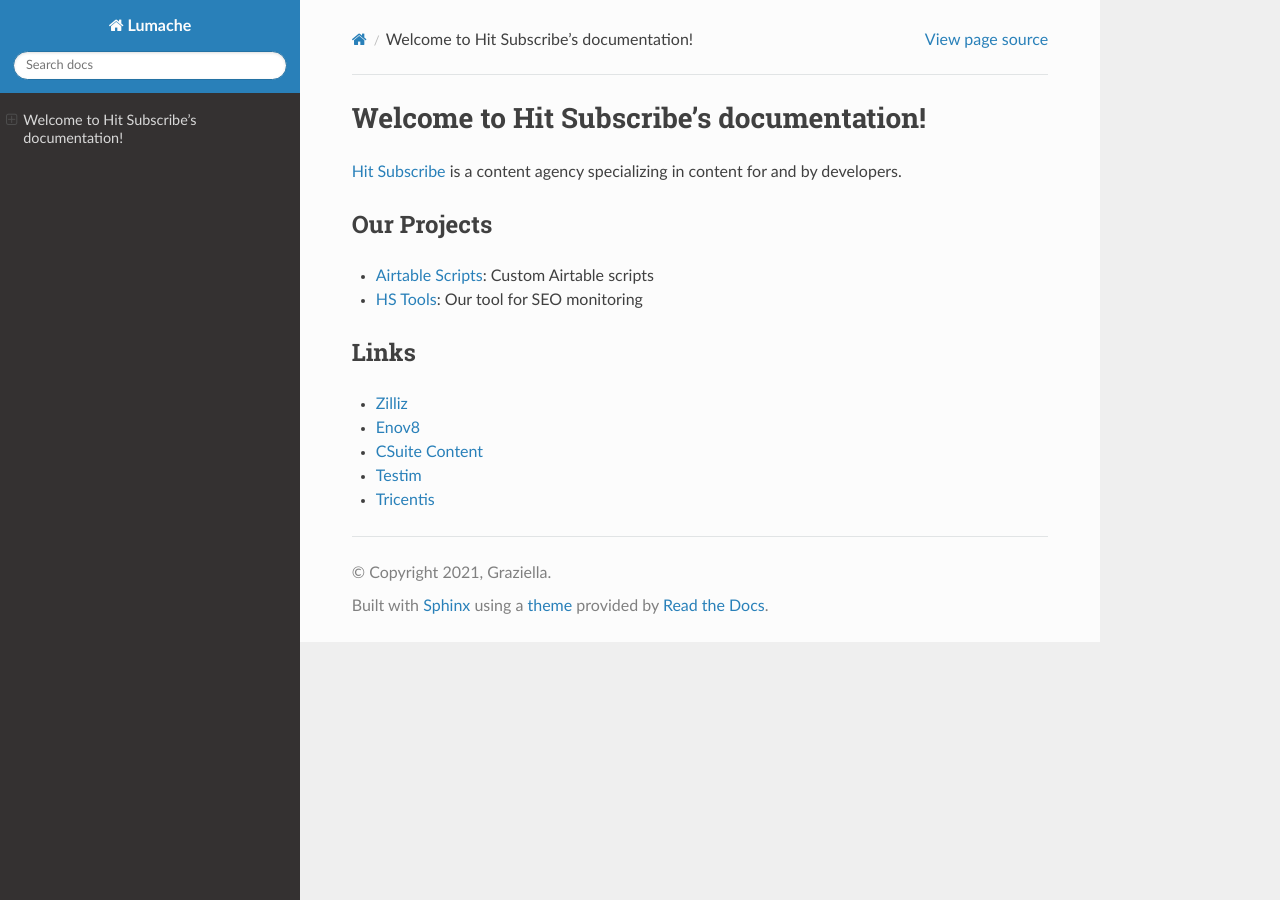
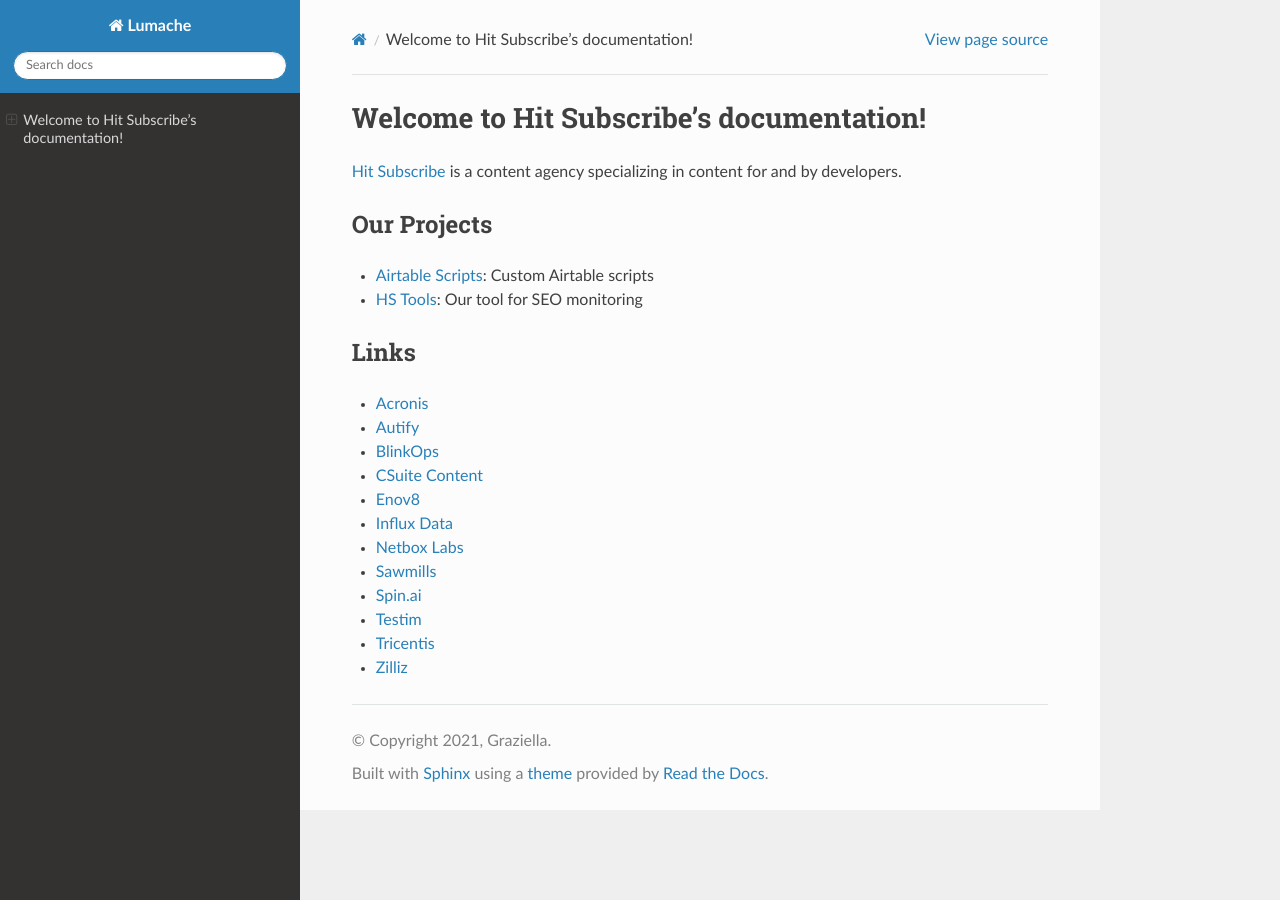
Before and after one commit to hit-subscribe/readthedocs, a Sphinx documentation site: the page built from docs/source/index.rst, in a window 1280 px wide. Built offline with Sphinx 7.4.7 and the Read the Docs theme 3.1.0, drawn with Linux system fonts in a browser that asks for light colours.

Commit message:
Update index.rst
Adding additional partners

```diff
--- a/docs/source/index.rst
+++ b/docs/source/index.rst
@@ -14,8 +14,15 @@ Our Projects
 Links
 =================
 
-- `Zilliz <https://zilliz.com/>`_
+- `Acronis <https://www.acronis.com/>`_
+- `Autify <https://autify.com/>`_
+- `BlinkOps <https://www.blinkops.com/>`_
+- `CSuite Content <https://csuitecontent.com/>`_
 - `Enov8 <https://www.enov8.com/>`_
-- `CSuite Content <https://csuitecontent.com/>`_
+- `Influx Data <https://www.influxdata.com/>`_
+- `Netbox Labs <https://netboxlabs.com/>`_
+- `Sawmills <https://www.sawmills.ai/>`_
+- `Spin.ai <https://spin.ai/>`_
 - `Testim <https://www.testim.io/>`_
 - `Tricentis <https://www.tricentis.com/>`_
+- `Zilliz <https://zilliz.com/>`_
```
